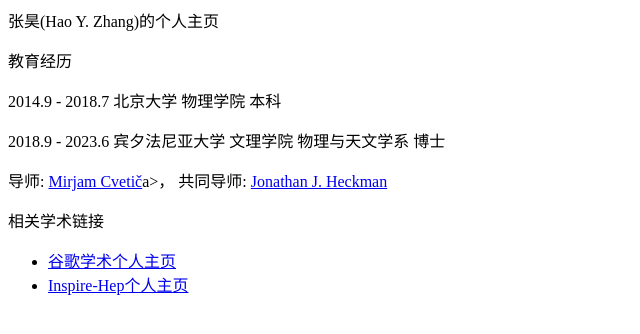
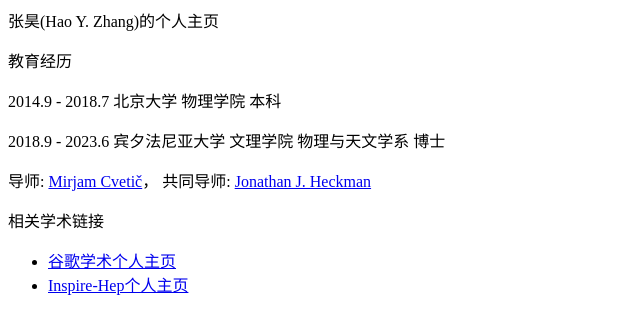
Before and after one commit to zhanghaophy/zhanghaophy, a plain HTML site: page index.html in a window 1280 px wide. Shown: the full height of the page, 0-640 px from the left. Drawn offline with Linux system fonts and the light colour scheme.

Commit message:
Update index.html

```diff
--- a/index.html
+++ b/index.html
@@ -11,7 +11,7 @@
 <p>教育经历</p>
 <p>2014.9 - 2018.7 北京大学 物理学院 本科</p>
 <p>2018.9 - 2023.6 宾夕法尼亚大学 文理学院 物理与天文学系 博士</p>
-<p>导师: <a href="https://en.wikipedia.org/wiki/Mirjam_Cvetič">Mirjam Cvetič</a>a>，
+<p>导师: <a href="https://en.wikipedia.org/wiki/Mirjam_Cvetič">Mirjam Cvetič</a>，
   共同导师: <a href="https://www.jjheckman.com">Jonathan J. Heckman</a></p>
 
 
```
